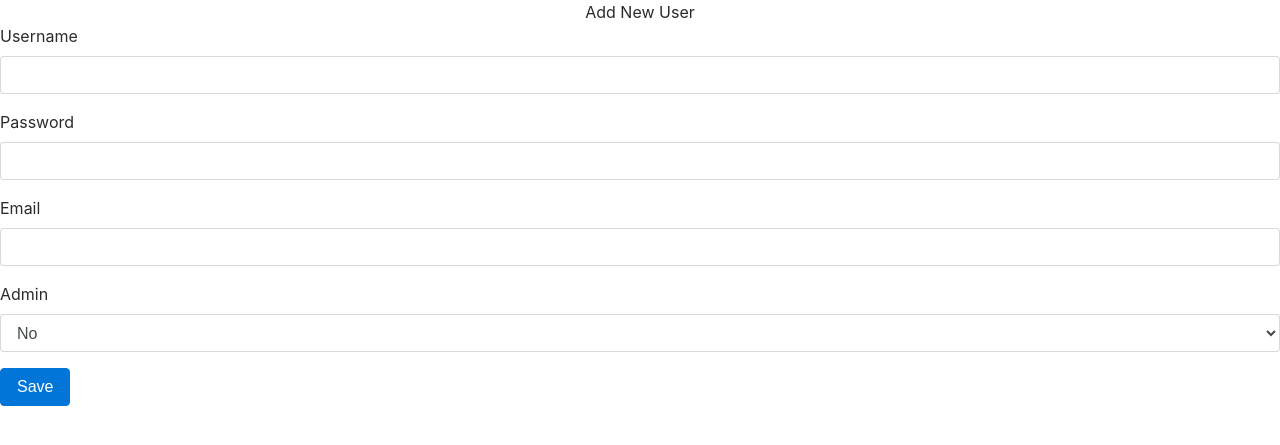
After one commit to bushybushi/mobilegarage, a PHP site: page /AddNewUser/AddNewUserForm.php in a window 1280 px wide. The commit adds this page. Shown: the top 445 px of the page. Run offline with PHP 8.4, Linux system fonts and the light colour scheme.

```diff
--- /dev/null
+++ b/AddNewUser/AddNewUserForm.php
@@ -0,0 +1,61 @@
+<!DOCTYPE html>
+<html lang="en">
+<head>
+    <meta charset="UTF-8">
+    <meta name="viewport" content="width=device-width, initial-scale=1.0">
+    <title>Add New User</title>
+    <link rel="stylesheet" href="styles.css">
+    <link href="https://getbootstrap.com/docs/4.0/dist/css/bootstrap.min.css" rel="stylesheet">
+</head>
+
+
+<body>
+    <div class="form-container">
+    <div class="top-container d-flex justify-content-center align-items-center">
+        <div>
+            Add New User
+        </div>
+    </div>
+        <form action="User.php" method="POST">
+            <div class="form-group">
+                    <label for="username">Username</label>
+                    <input type="text" id="username" name="username" class="form-control" value="<?php echo htmlspecialchars(isset($sanitizedInputs['username']) ? $sanitizedInputs['username'] : ''); ?>" required>
+                    <?php if (isset($errors['username'])): ?>
+                        <div class="text-danger"><?php echo htmlspecialchars($errors['username']); ?></div>
+                    <?php endif; ?>
+               </div>
+               <div class="form-group">
+                    <label for="passwrd">Password</label>
+                    <input type="password" id="passwrd" name="passwrd" class="form-control" value="<?php echo htmlspecialchars(isset($sanitizedInputs['passwrd']) ? $sanitizedInputs['passwrd'] : ''); ?>" required>
+                    <?php if (isset($errors['passwrd'])): ?>
+                        <div class="text-danger"><?php echo htmlspecialchars($errors['passwrd']); ?></div>
+                    <?php endif; ?>
+            </div>
+            <div class="form-group">
+                    <label for="email">Email</label>
+                    <input type="email" id="email" name="email" class="form-control" value="<?php echo htmlspecialchars(isset($sanitizedInputs['email']) ? $sanitizedInputs['email'] : ''); ?>" required>
+                    <?php if (isset($errors['email'])): ?>
+                        <div class="text-danger"><?php echo htmlspecialchars($errors['email']); ?></div>
+                    <?php endif; ?>
+                    </div>
+                    <div class="form-group">
+                    <label for="admin">Admin</label>
+                    <select id="admin" name="admin" class="form-control" required>
+                        <option value="no" <?php echo (isset($sanitizedInputs['admin']) && $sanitizedInputs['admin'] == 'no') ? 'selected' : ''; ?>>No</option>
+                        <option value="yes" <?php echo (isset($sanitizedInputs['admin']) && $sanitizedInputs['admin'] == 'yes') ? 'selected' : ''; ?>>Yes</option>
+                    </select>
+                    <?php if (isset($errors['admin'])): ?>
+                        <div class="text-danger"><?php echo htmlspecialchars($errors['admin']); ?></div>
+                    <?php endif; ?>
+            </div>
+            <div id="btngroup2">
+            <button type="submit" id="bottombtn" class="btn btn-primary">Save
+            <span>
+                   <i class="ti ti-check"></i>
+         </span>
+            </button>
+            </div>
+        </form>
+    </div>
+</body>
+</html>
--- a/Delete_customer/delete_customer.php
+++ b/Delete_customer/delete_customer.php
@@ -2,7 +2,7 @@
 // delete_customer.php
 
 // Include the database connection file
-$pdo = require 'db_connection.php';
+$pdo = require '../db_connection.php';
 
 // Set response as JSON
 header('Content-Type: application/json');
--- a/Delete_customer/edit_customer.php
+++ b/Delete_customer/edit_customer.php
@@ -2,14 +2,14 @@
 // edit_customer.php
 
 // Include the database connection file
-$pdo = require 'db_connection.php';
+$pdo = require '../db_connection.php';
 
 // Check for the customerID in the URL
-if (!isset($_GET['customerID'])) {
+if (!isset($_GET['id'])) {
     die("No customer specified.");
 }
 
-$customerID = intval($_GET['customerID']);
+$customerID = intval($_GET['id']);
 
 // Retrieve customer details
 $sql = "SELECT c.CustomerID, c.FirstName, c.LastName, c.Company,
--- a/EditCustomer/update_customer.php
+++ b/EditCustomer/update_customer.php
@@ -115,10 +115,10 @@ try {
 				}
 			}
 
-			// Delete outdated phones
+			// Delete outdated emails
 			if (!empty($phoneToDelete)) {
-				$deleteStmt = $pdo->prepare("DELETE FROM phoneNumbers WHERE customerID = ? AND Nr IN (" . str_repeat('?,', count($phoneToDelete) - 1) . '?)');
-				$deleteStmt->execute(array_merge([$id], $phoneToDelete));
+				$deleteStmt = $pdo->prepare("DELETE FROM emailNumbers WHERE customerID = ? AND Nr IN (" . str_repeat('?,', count($emailToDelete) - 1) . '?)');
+				$deleteStmt->execute(array_merge([$id], $emailToDelete));
 			}
 
             // Compare and check emails that need to be added and deleted
```
Also changed, not shown: AddNewUser/User.php (added, +64 -0 lines), Delete User/delete_user.php (added, +40 -0 lines), styles.css (+0 -36 lines).
